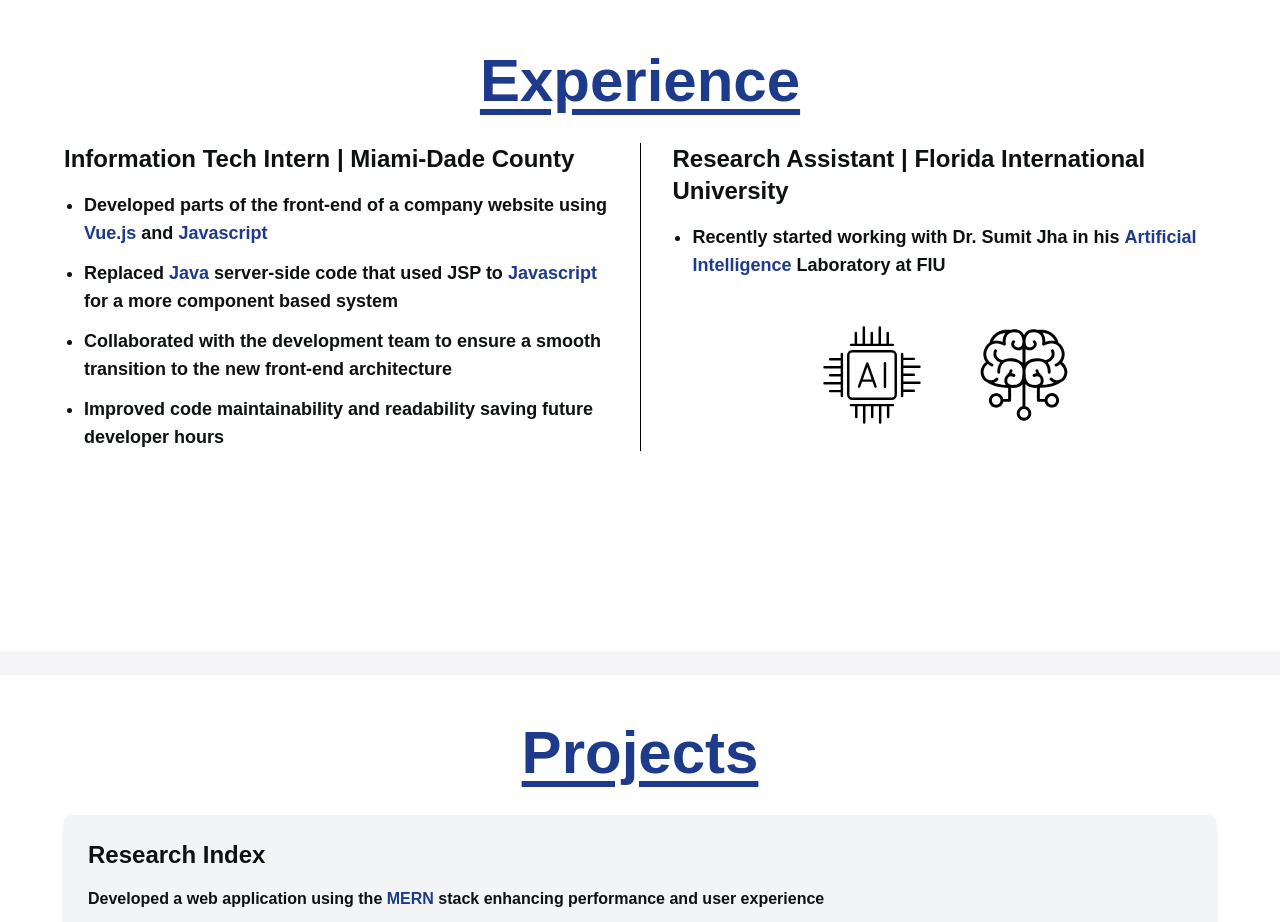
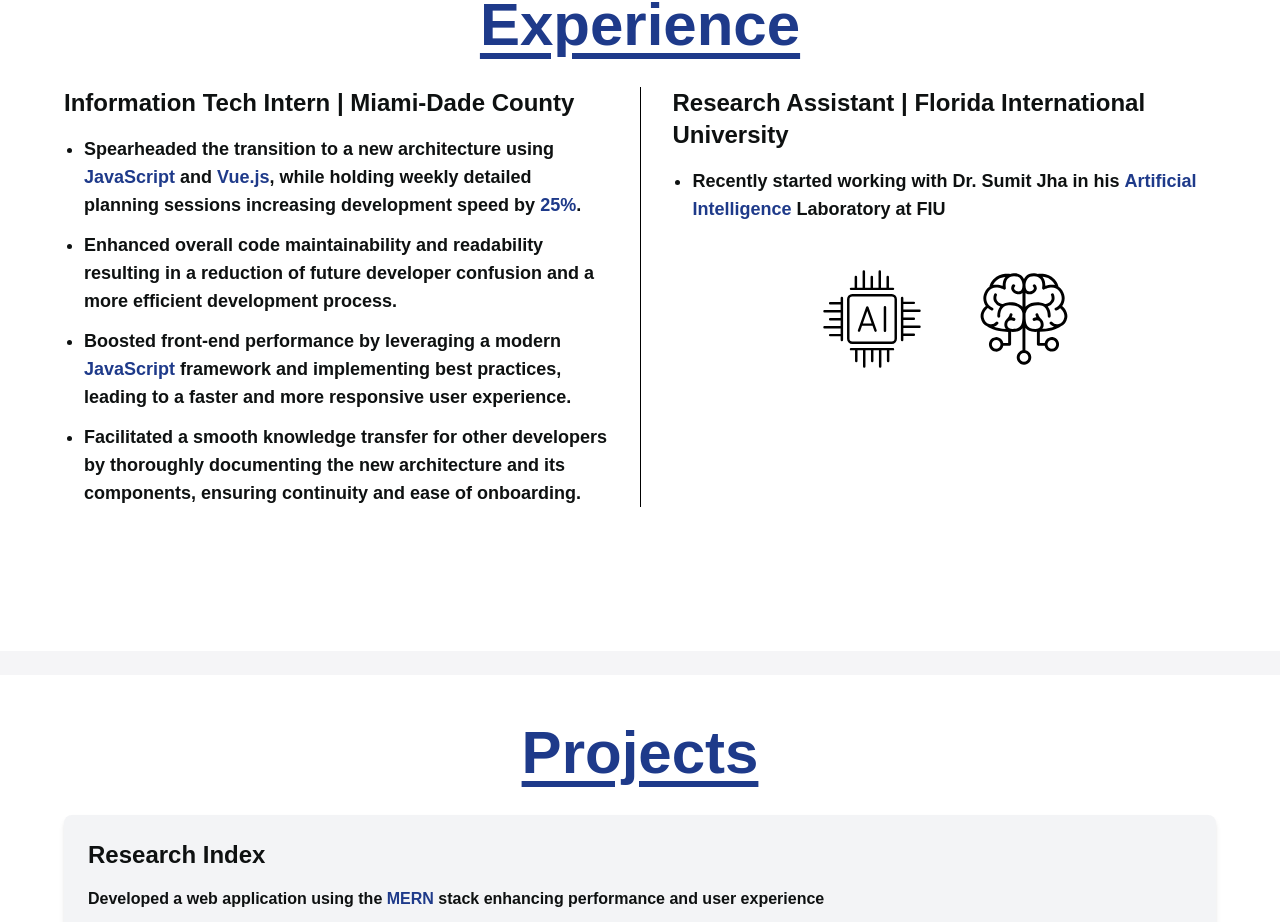
Before and after one commit to andresdanfernandez/Personal-Website, a React (Vite) app: page / in a window 1280 px wide. Shown: the part 1061-1983 px from the top of the page. Built offline with nearby package versions, Linux system fonts and the light colour scheme.

Commit message:
Update Experience.tsx

```diff
--- a/src/components/Experience.tsx
+++ b/src/components/Experience.tsx
@@ -17,16 +17,16 @@
             </h2>
             <ul className="text-base sm:text-lg list-disc pl-5 space-y-3">
               <li>
-                Developed parts of the front-end of a company website using <span className="font-extrabold text-blue-900">Vue.js</span> and <span className="font-extrabold text-blue-900">Javascript</span>
+                Spearheaded the transition to a new architecture using <span className="font-extrabold text-blue-900">JavaScript</span> and <span className="font-extrabold text-blue-900">Vue.js</span>, while holding weekly detailed planning sessions increasing development speed by <span className="font-extrabold text-blue-900">25%</span>.
               </li>
               <li>
-                Replaced <span className="font-extrabold text-blue-900">Java</span> server-side code that used JSP to <span className="font-extrabold text-blue-900">Javascript</span> for a more component based system
+                Enhanced overall code maintainability and readability resulting in a reduction of future developer confusion and a more efficient development process.
               </li>
               <li>
-                Collaborated with the development team to ensure a smooth transition to the new front-end architecture
+                Boosted front-end performance by leveraging a modern <span className="font-extrabold text-blue-900">JavaScript</span> framework and implementing best practices, leading to a faster and more responsive user experience.
               </li>
               <li>
-                Improved code maintainability and readability saving future developer hours
+                Facilitated a smooth knowledge transfer for other developers by thoroughly documenting the new architecture and its components, ensuring continuity and ease of onboarding.
               </li>
             </ul>
           </div>
```
